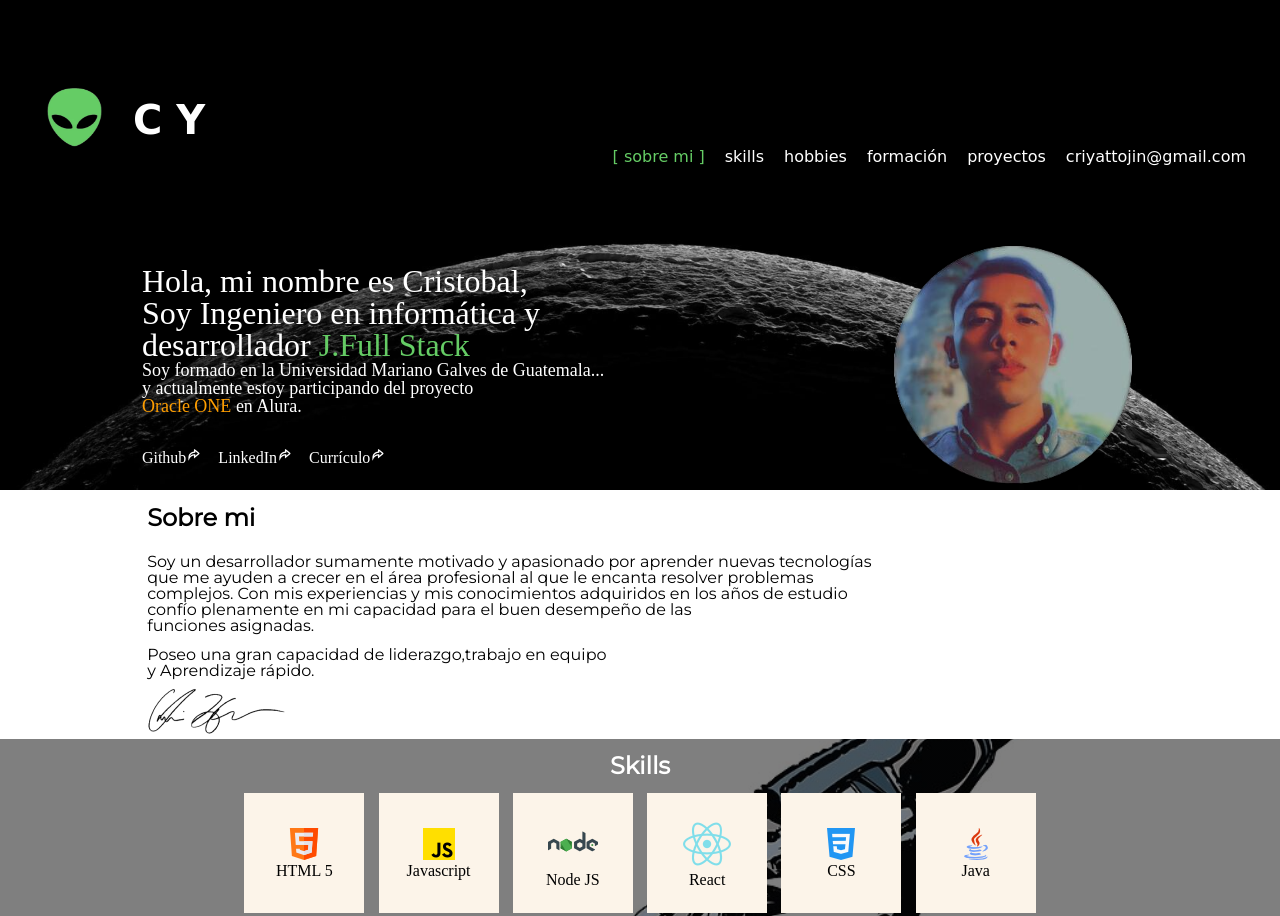
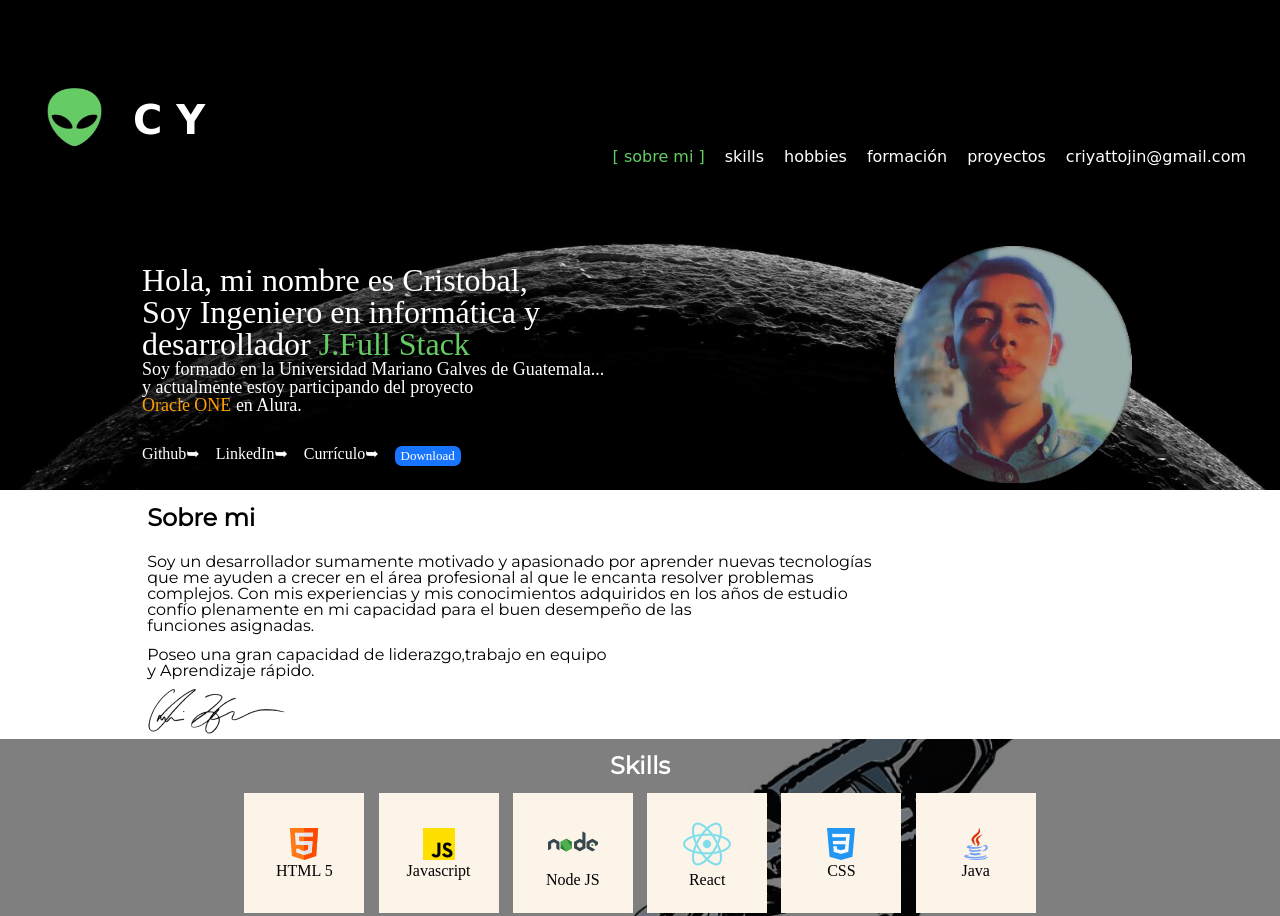
Before and after one commit to Crisppu/portafolio, a plain HTML site: page index.html in a window 1280 px wide. Shown: the top 916 px of the page. Drawn offline with Linux system fonts and the light colour scheme; a web font is replaced by a local one.

Commit message:
se agrego boton descarga cv

```diff
--- a/assets/css/main/banner/banner.css
+++ b/assets/css/main/banner/banner.css
@@ -1,86 +1,152 @@
  /* background-image: linear-gradient(rgba(0, 0, 0, 0.5), rgba(0, 0, 0, 0.2)), url("../../img/wallpaperbetter.com_2560x1440.jpg");*/
-.banner{
+ .banner {
 
      background: url(../../../img/banner.jpg);
      background-repeat: no-repeat;
      background-size: cover;
      background-attachment: fixed;
-background-position:50% 100%;
+     background-position: 50% 100%;
 
 
 
  }
-.title__container{
+
+ .title__container {
      color: var(--color-blanco);
  }
-.title__bio{
+
+ .title__bio {
      font-size: 32px;
      white-space: pre-line;
  }
-.title__span{
+
+ .title__span {
      color: var(--color-verdeAlien);
  }
-.title__subsection{
+
+ .title__subsection {
      font-size: 18px;
-    white-space:pre-line;
+     white-space: pre-line;
  }
-.title__spanOracle{
+
+ .title__spanOracle {
      color: var(--color-naranja9);
  }
 
-.title__div{
+ .title__div {
      display: flex;
      justify-content: space-around;
      align-items: center;
  }
-.title__network{
+
+ .title__network {
      display: flex;
      padding-top: 2rem;
  }
-.title__network__item{
+
+ .title__network__item {
      padding-right: 1rem;
  }
-.title__link:hover{
+
+ .title__link {
+     color: var(--color-blanco);
+ }
+
+ .title__link:hover {
      text-decoration: underline;
  }
-.title__profile{
+
+ .button__link {
+     display: inline-block;
+     border-radius: 7px;
+     border: none;
+     background: #1875FF;
+     color: white;
+     font-family: inherit;
+     text-align: center;
+     font-size: 13px;
+     -webkit-box-shadow: 0px 14px 56px -11px #1875FF;
+     box-shadow: 0px 14px 56px -11px #1875FF;
+
+     -webkit-transition: all 0.4s;
+     transition: all 0.4s;
+     cursor: pointer;
+     height: 20px;
+ }
+
+ .button__link span {
+     cursor: pointer;
+     display: inline-block;
+     position: relative;
+     -webkit-transition: 0.4s;
+     transition: 0.4s;
+ }
+
+ .button__link span:after {
+     content: 'CV';
+     position: absolute;
+     opacity: 0;
+     top: 0;
+     right: -15px;
+     -webkit-transition: 0.7s;
+     transition: 0.7s;
+ }
+
+ .button__link:hover span {
+     padding-right: 2em;
+ }
+
+ .button__link:hover span:after {
+     opacity: 4;
+     right: 0;
+ }
+
+
+
+
+
+ .title__profile {
 
      width: 250px;
      height: 250px;
  }
+
  /*tablet*/
-@media screen and (max-width:952px) {
+ @media screen and (max-width:952px) {}
 
-}
  /*movil*/
  @media screen and (max-width:858px) {
-.banner{
-background:none;
+     .banner {
+         background: none;
          background-color: black;
      }
-.title__div{
+
+     .title__div {
          flex-direction: column-reverse;
 
      }
 
-.title__bio{
+     .title__bio {
          font-size: 25px;
          text-align: center;
      }
-.title__subsection{
+
+     .title__subsection {
          margin-top: 5px;
          padding: 0 10px 0 10px;
          text-align: center;
-white-space:normal;
+         white-space: normal;
          font-size: 16px;
      }
-.title__profile{
+
+     .title__profile {
          padding-top: 8px;
          width: 150px;
          height: 150px;
          /*align-self: flex-start;*/
      }
-.title__network{
+
+     .title__network {
          justify-content: center;
          padding-bottom: 10px;
 
@@ -88,6 +154,7 @@ font-size: 16px;
 
 
  }
+
  /* para scroll
 @media screen and (max-width:858px) and (orientation:landscape) {
 
--- a/index.html
+++ b/index.html
@@ -74,15 +74,13 @@
                             <ul class="title__network">
                                 <!-- Pon los enlaces de tus redes sociales favoritas -->
                                 <li class="title__network__item"><a
-                                        class="title__link" href="https://github.com/Crisppu">Github<img
-                                            src="./assets/img/arrowEnlace.png">
+                                        class="title__link" href="https://github.com/Crisppu">Github&#10149
                                     </a></li>
                                 <li class="title__network__item"><a
-                                        class="title__link" href="https://www.linkedin.com/in/cristobal-yat-83b620128/">LinkedIn<img
-                                            src="./assets/img/arrowEnlace.png"></a></li>
+                                        class="title__link" href="https://www.linkedin.com/in/cristobal-yat-83b620128/">LinkedIn&#10149</a></li>
                                 <li class="title__network__item"><a
-                                        class="title__link" href="https://drive.google.com/file/d/1G5Lg_U0SWN9FHfvC-wqtLwTSyZZYYPDC/view?usp=share_link" target="_blank">Currículo<img
-                                            src="./assets/img/arrowEnlace.png"></a></li>
+                                        class="title__link" href="https://drive.google.com/file/d/1G5Lg_U0SWN9FHfvC-wqtLwTSyZZYYPDC/view?usp=share_link" target="_blank">Currículo&#10149</a></li>
+                                <li><button class="button__link"><span>Download</span></button></li>
                             </ul>
                         </div>
                         <img class="title__profile" src="./assets/img/cris.png">
```
Also changed, not shown: 1 other file. Lines whose indentation alone changed are shown as unchanged.
